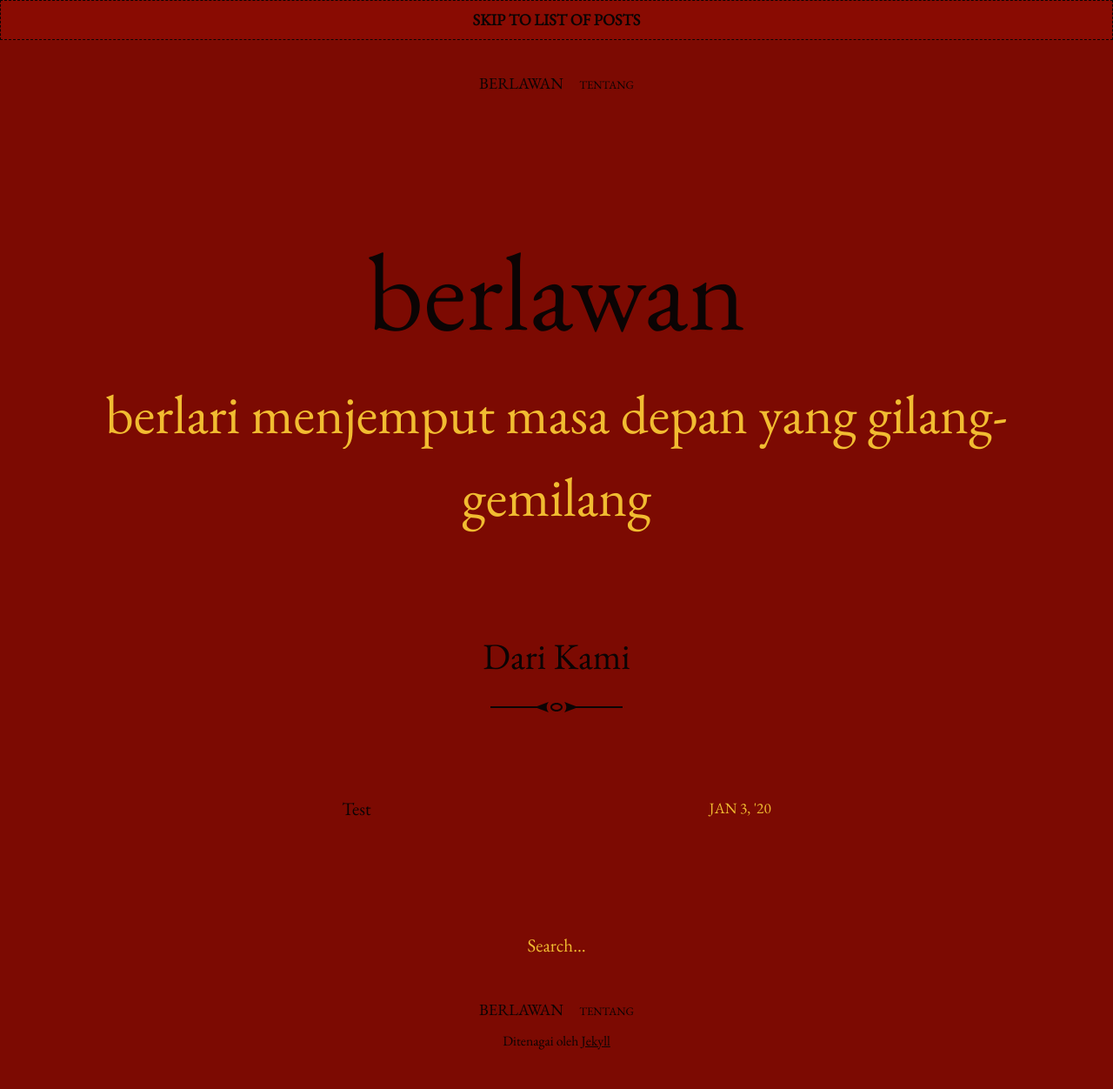
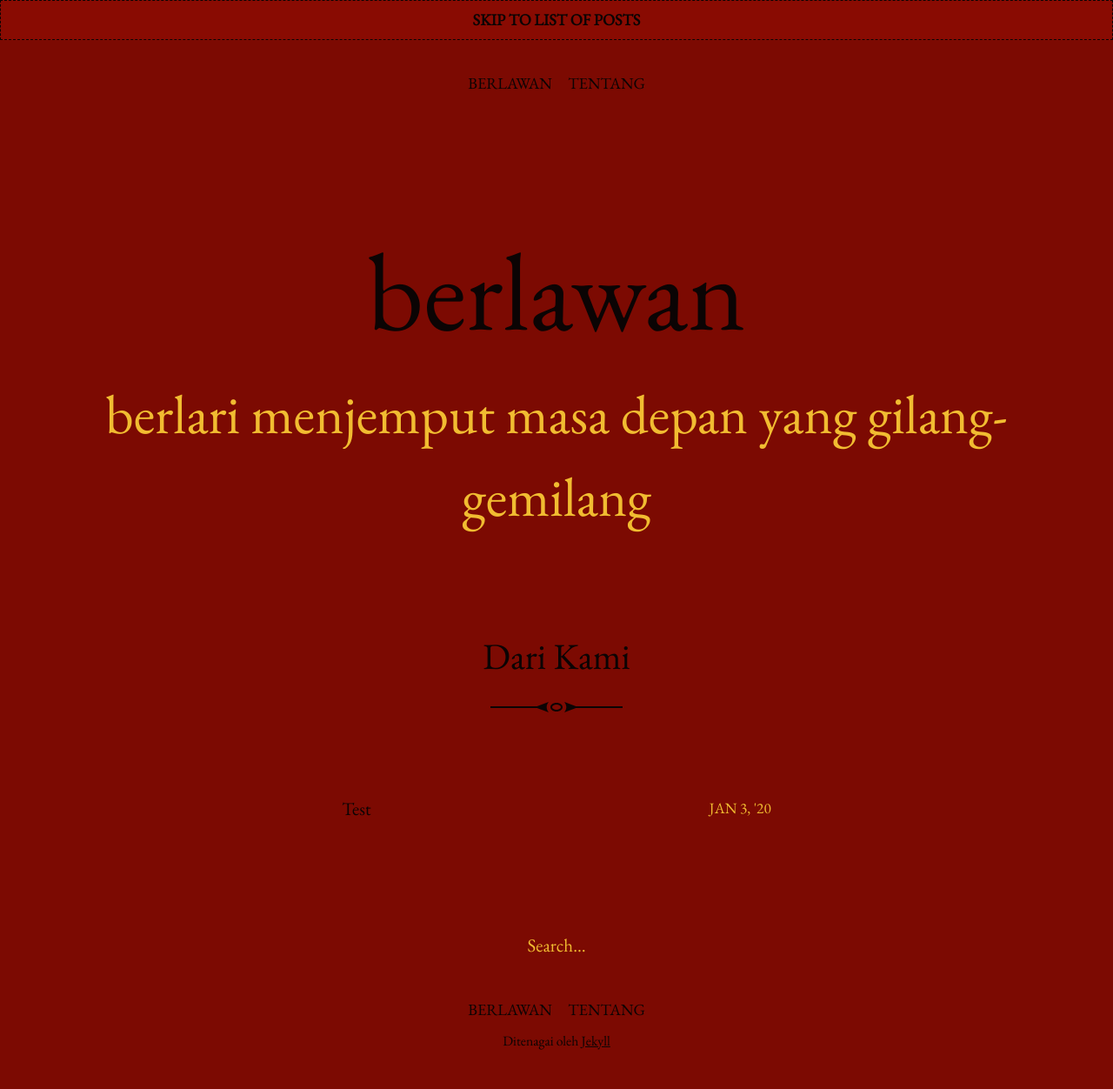
Before and after one commit to Berlawan/berlawan.github.io, a Jekyll site: the page built from index.html, in a window 1280 px wide. Shown: the whole page at 87% size. Built offline with Jekyll 4.4.1, drawn with Linux system fonts in a browser that asks for light colours; the list of posts is cut into pages by our own code.

```diff
--- a/_data/menu.yml
+++ b/_data/menu.yml
@@ -1,2 +1,2 @@
-- title: tentang
+- title: TENTANG
   url: /about.html
```
